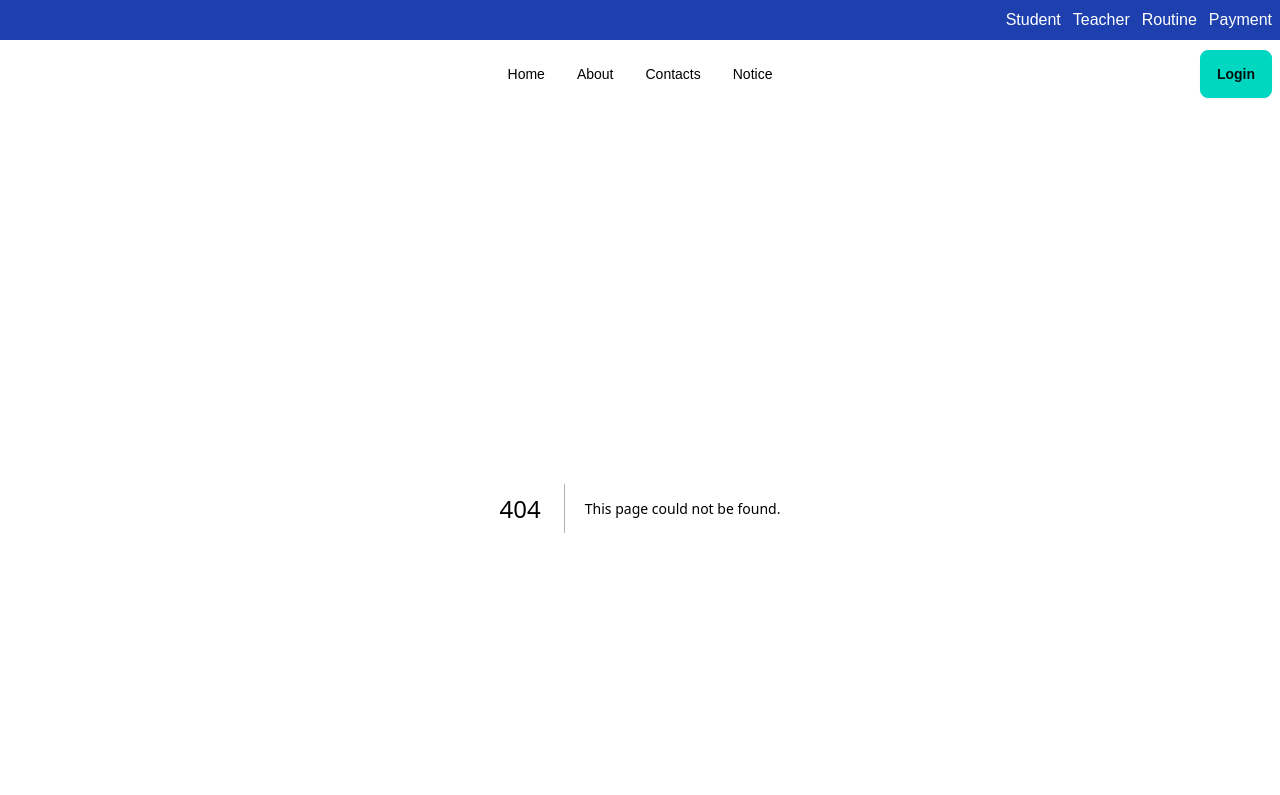
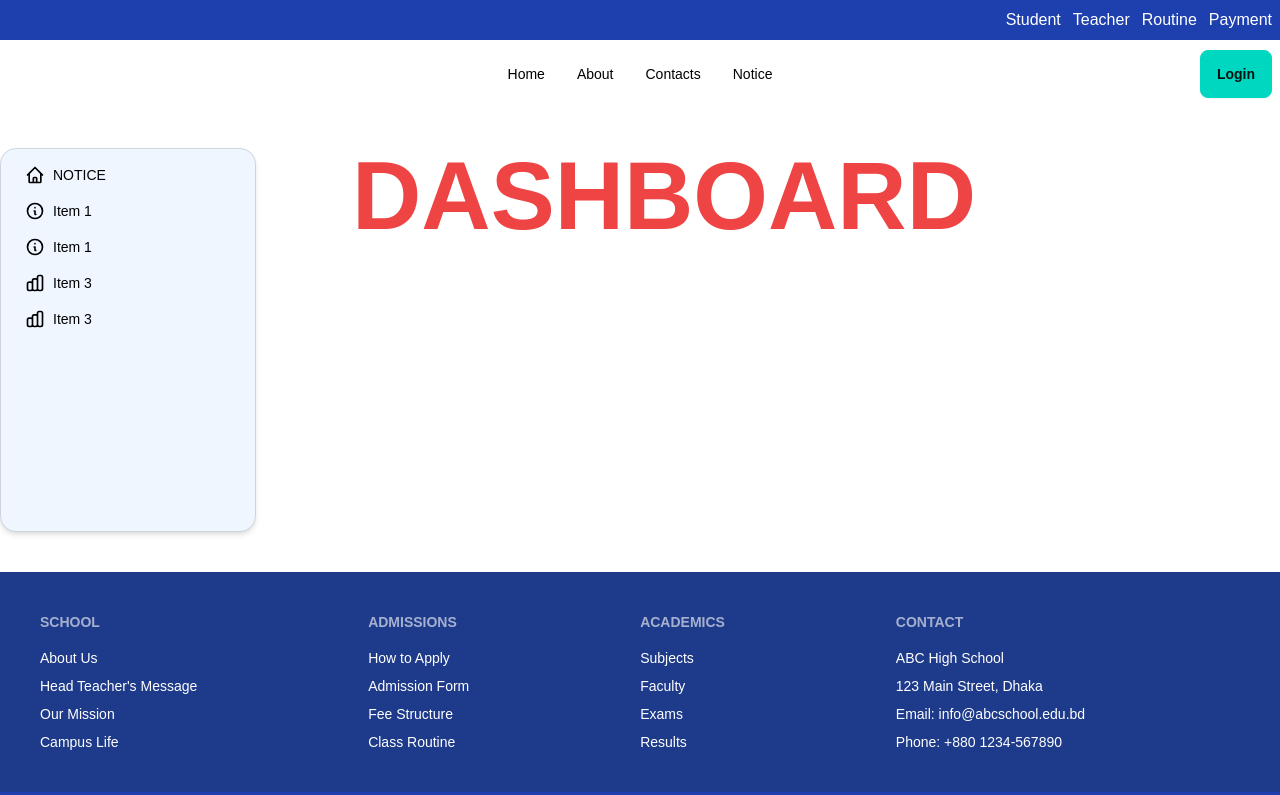
Before and after one commit to Fahmida-Faiza/school-college-demo, a Next.js app: page /dashboard in a window 1280 px wide. Before the commit this address had no page. Shown: the top 795 px of the page. Built offline with nearby package versions, Linux system fonts and the light colour scheme.

Commit message:
dashboard page added

```diff
--- /dev/null
+++ b/src/app/dashboard/page.jsx
@@ -0,0 +1,103 @@
+import React from 'react'
+
+function Dashboard() {
+  return (
+<div className='lg:flex  lg:gap-x-24  my-10  max-w-7xl mx-auto'>
+       <ul className="menu text-black rounded-box w-64 h-96 border bg-blue-50 border-gray-300 shadow-md  ">
+  <li>
+    <a>
+      <svg
+        xmlns="http://www.w3.org/2000/svg"
+        className="h-5 w-5"
+        fill="none"
+        viewBox="0 0 24 24"
+        stroke="currentColor">
+        <path
+          strokeLinecap="round"
+          strokeLinejoin="round"
+          strokeWidth="2"
+          d="M3 12l2-2m0 0l7-7 7 7M5 10v10a1 1 0 001 1h3m10-11l2 2m-2-2v10a1 1 0 01-1 1h-3m-6 0a1 1 0 001-1v-4a1 1 0 011-1h2a1 1 0 011 1v4a1 1 0 001 1m-6 0h6" />
+      </svg>
+      NOTICE
+    </a>
+  </li>
+  <li>
+    <a>
+      <svg
+        xmlns="http://www.w3.org/2000/svg"
+        className="h-5 w-5"
+        fill="none"
+        viewBox="0 0 24 24"
+        stroke="currentColor">
+        <path
+          strokeLinecap="round"
+          strokeLinejoin="round"
+          strokeWidth="2"
+          d="M13 16h-1v-4h-1m1-4h.01M21 12a9 9 0 11-18 0 9 9 0 0118 0z" />
+      </svg>
+      Item 1
+    </a>
+  </li>
+  <li>
+    <a>
+      <svg
+        xmlns="http://www.w3.org/2000/svg"
+        className="h-5 w-5"
+        fill="none"
+        viewBox="0 0 24 24"
+        stroke="currentColor">
+        <path
+          strokeLinecap="round"
+          strokeLinejoin="round"
+          strokeWidth="2"
+          d="M13 16h-1v-4h-1m1-4h.01M21 12a9 9 0 11-18 0 9 9 0 0118 0z" />
+      </svg>
+      Item 1
+    </a>
+  </li>
+  <li>
+    <a>
+      <svg
+        xmlns="http://www.w3.org/2000/svg"
+        className="h-5 w-5"
+        fill="none"
+        viewBox="0 0 24 24"
+        stroke="currentColor">
+        <path
+          strokeLinecap="round"
+          strokeLinejoin="round"
+          strokeWidth="2"
+          d="M9 19v-6a2 2 0 00-2-2H5a2 2 0 00-2 2v6a2 2 0 002 2h2a2 2 0 002-2zm0 0V9a2 2 0 012-2h2a2 2 0 012 2v10m-6 0a2 2 0 002 2h2a2 2 0 002-2m0 0V5a2 2 0 012-2h2a2 2 0 012 2v14a2 2 0 01-2 2h-2a2 2 0 01-2-2z" />
+      </svg>
+      Item 3
+    </a>
+  </li>
+  <li>
+    <a>
+      <svg
+        xmlns="http://www.w3.org/2000/svg"
+        className="h-5 w-5"
+        fill="none"
+        viewBox="0 0 24 24"
+        stroke="currentColor">
+        <path
+          strokeLinecap="round"
+          strokeLinejoin="round"
+          strokeWidth="2"
+          d="M9 19v-6a2 2 0 00-2-2H5a2 2 0 00-2 2v6a2 2 0 002 2h2a2 2 0 002-2zm0 0V9a2 2 0 012-2h2a2 2 0 012 2v10m-6 0a2 2 0 002 2h2a2 2 0 002-2m0 0V5a2 2 0 012-2h2a2 2 0 012 2v14a2 2 0 01-2 2h-2a2 2 0 01-2-2z" />
+      </svg>
+      Item 3
+    </a>
+  </li>
+</ul>
+
+
+
+<div className=''>
+  <h1 className=' text-red-500  lg:text-8xl font-extrabold'>DASHBOARD</h1>
+</div>
+</div>
+  )
+}
+
+export default Dashboard
```
